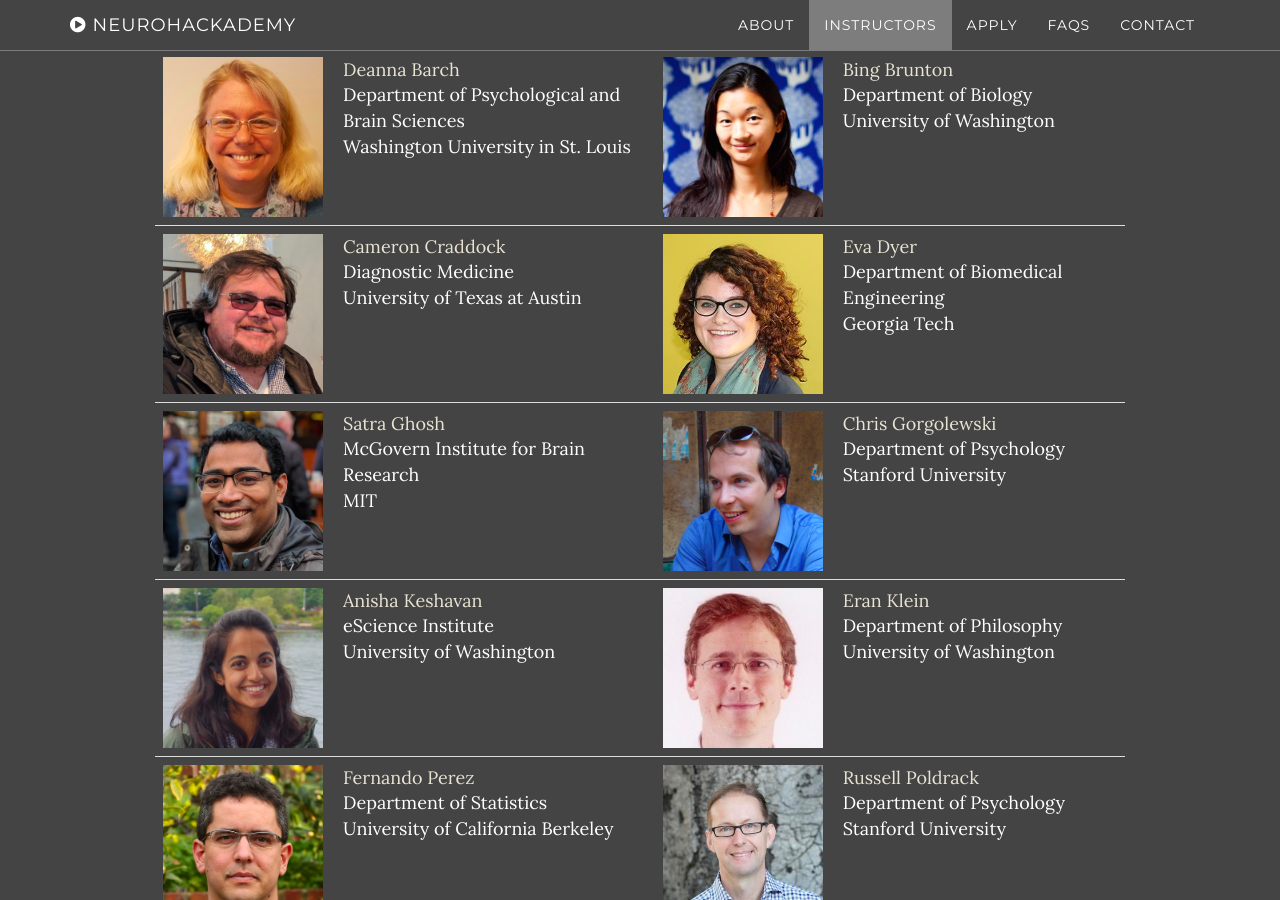
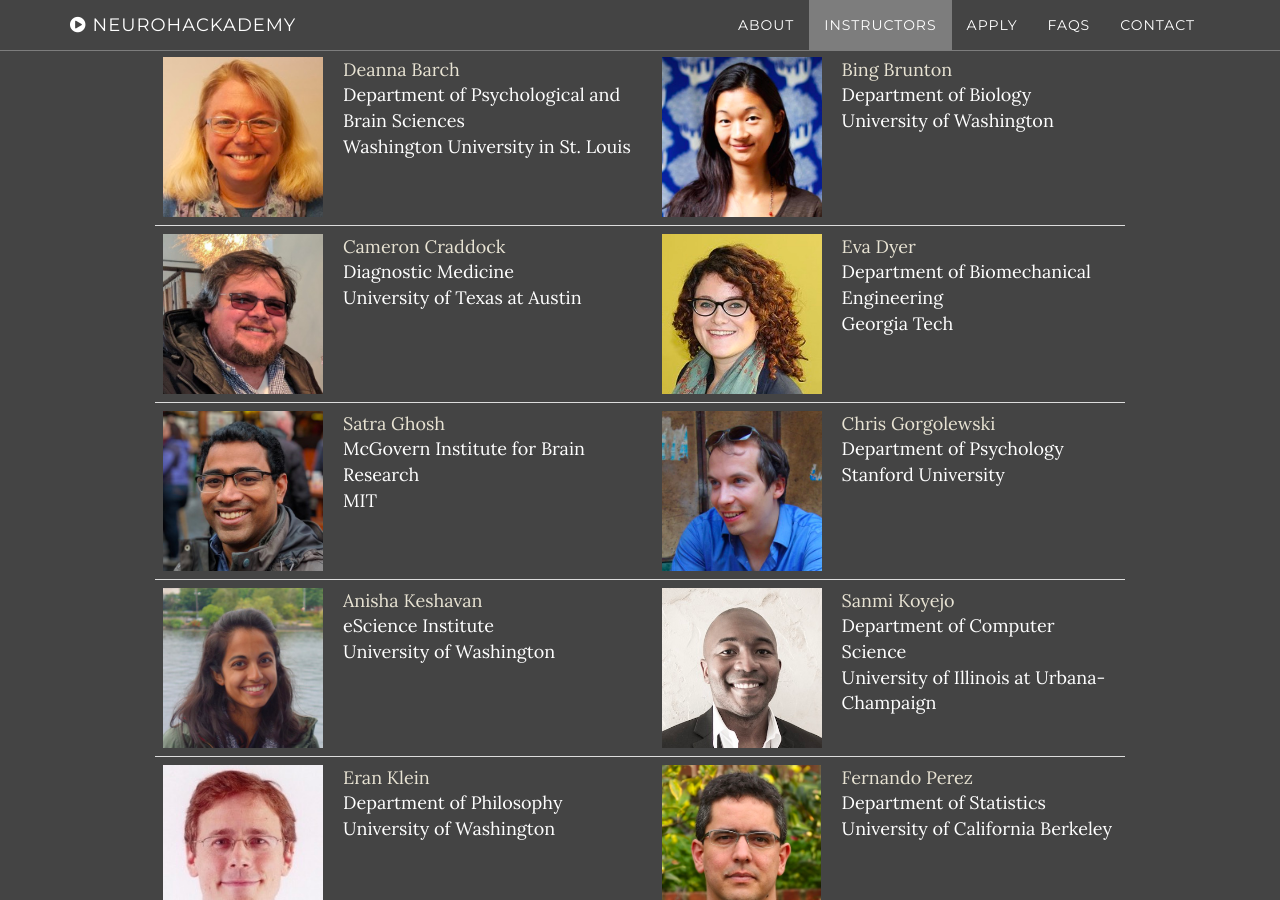
Before and after one commit to neurohackweek/neurohackweek.github.io, a Jekyll site: the page built from index.html, in a window 1280 px wide and 900 px high, scrolled down 2456 px. Built offline with Jekyll 4.4.1, drawn with Linux system fonts in a browser that asks for light colours.

Commit message:
instructor updates

```diff
--- a/_includes/instructors.html
+++ b/_includes/instructors.html
@@ -23,7 +23,7 @@
 <td class="thumb"><img src="img/instructors/craddock.jpg"></td>
 <td><a href="https://dellmed.utexas.edu/team-profile/cameron-craddock">Cameron Craddock</a><br />Diagnostic Medicine<br />University of Texas at Austin</td>
 <td class="thumb"><img src="img/instructors/dyer.jpg"></td>
-<td><a href="https://bme.gatech.edu/bme/faculty/Eva-Dyer">Eva Dyer</a><br />Department of Biomedical Engineering<br />Georgia Tech</td>
+<td><a href="https://bme.gatech.edu/bme/faculty/Eva-Dyer">Eva Dyer</a><br />Department of Biomechanical Engineering<br />Georgia Tech</td>
 </tr>
 <tr>
 <td class="thumb"><img src="img/instructors/ghosh.jpg"></td>
@@ -34,28 +34,30 @@
 <tr>
 <td class="thumb"><img src="img/instructors/keshavan.jpg"></td>
 <td><a href="http://ilabs.washington.edu/postdoctoral-fellows/bio/i-labs-anisha-keshavan">Anisha Keshavan</a><br />eScience Institute<br />University of Washington</td>
+<td class="thumb"><img src="img/instructors/koyejo.jpg"></td>
+<td><a href="http://sanmi.cs.illinois.edu/">Sanmi Koyejo</a><br />Department of Computer Science<br />University of Illinois at Urbana-Champaign</td>
+</tr>
+<tr>
 <td class="thumb"><img src="img/instructors/klein.jpg"></td>
 <td><a href="https://phil.washington.edu/people/eran-klein">Eran Klein</a><br />Department of Philosophy<br />University of Washington</td>
+<td class="thumb"><img src="img/instructors/perez.jpg"></td>
+<td><a href="https://bids.berkeley.edu/people/fernando-perez">Fernando Perez</a><br />Department of Statistics<br />University of California Berkeley</td>
 </tr>
 <tr>
-<td class="thumb"><img src="img/instructors/perez.jpg"></td>
-<td><a href="https://bids.berkeley.edu/people/fernando-perez">Fernando Perez</a><br />Department of Statistics<br />University of California Berkeley</td>
 <td class="thumb"><img src="img/instructors/poldrack.jpg"></td>
 <td><a href="https://poldracklab.stanford.edu/">Russell Poldrack</a><br />Department of Psychology<br />Stanford University</td>
+<td class="thumb"><img src="img/instructors/poline.jpg"></td>
+<td><a href="https://www.mcgill.ca/qls/researchers/jb-poline">JB Poline</a><br />Neurology and Neurosurgery<br />McGill University</td>
 </tr>
 <tr>
-<td class="thumb"><img src="img/instructors/poline.jpg"></td>
-<td><a href="https://www.mcgill.ca/qls/researchers/jb-poline">JB Poline</a><br />Neurology and Neurosurgery<br />McGill University</td>
 <td class="thumb"><img src="img/instructors/vanderplas.jpg"></td>
 <td><a href="http://escience.washington.edu/people/jake-vanderplas/">Jake Vanderplas</a><br />eScience Institute<br />University of Washington</td>
+<td class="thumb"><img src="img/instructors/varoquaux.jpg"></td>
+<td><a href="http://gael-varoquaux.info/">Gael Varoquaux</a><br />Neurospin<br />INRIA</td>
 </tr>
 <tr>
-<td class="thumb"><img src="img/instructors/varoquaux.jpg"></td>
-<td><a href="http://gael-varoquaux.info/">Gael Varoquaux</a><br />Neurospin<br />INRIA</td>
 <td class="thumb"><img src="img/instructors/wager.jpg"></td>
 <td><a href="https://wagerlab.colorado.edu">Tor Wager</a><br />Department of Psychology & Neuroscience<br />University of Colorado Boulder</td>
-</tr>
-<tr>
 <td class="thumb"><img src="img/instructors/whitaker.jpg"></td>
 <td><a href="https://whitakerlab.github.io/">Kirstie Whitaker</a><br />Turing Institute<br /></td>
 </tr>
--- a/scripts/generate_instructor_table.py
+++ b/scripts/generate_instructor_table.py
@@ -8,6 +8,7 @@
     ('Satra Ghosh', 'http://satra.cogitatum.org/', 'McGovern Institute for Brain Research', 'MIT'),
     ('Chris Gorgolewski', 'http://reproducibility.stanford.edu/team/chris-gorgolewski/', 'Department of Psychology', 'Stanford University'),
     ('Anisha Keshavan', 'http://ilabs.washington.edu/postdoctoral-fellows/bio/i-labs-anisha-keshavan', 'eScience Institute', 'University of Washington'),
+    ('Sanmi Koyejo', 'http://sanmi.cs.illinois.edu/', 'Department of Computer Science', 'University of Illinois at Urbana-Champaign'),
     ('Eran Klein', 'https://phil.washington.edu/people/eran-klein', 'Department of Philosophy', 'University of Washington'),
     ('Fernando Perez', 'https://bids.berkeley.edu/people/fernando-perez', 'Department of Statistics', 'University of California Berkeley'),
     ('Russell Poldrack', 'https://poldracklab.stanford.edu/', 'Department of Psychology', 'Stanford University'),
```
Also changed, not shown: img/instructors/koyejo.jpg (added).
